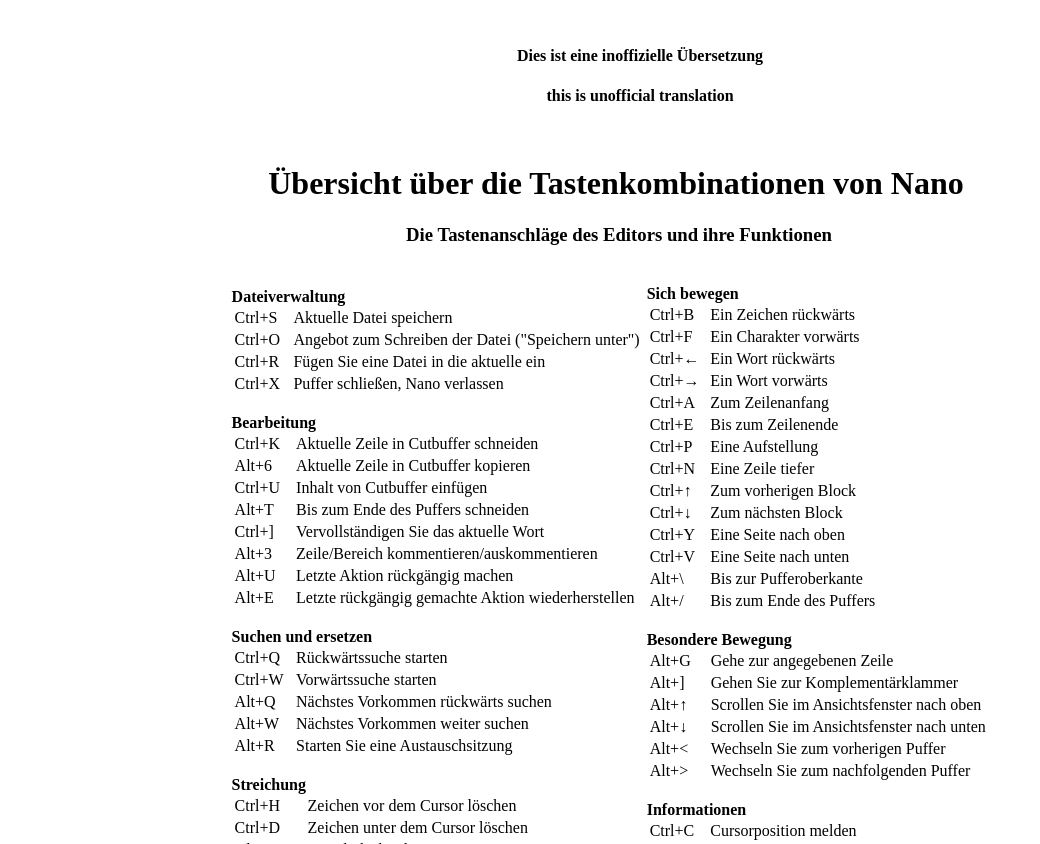
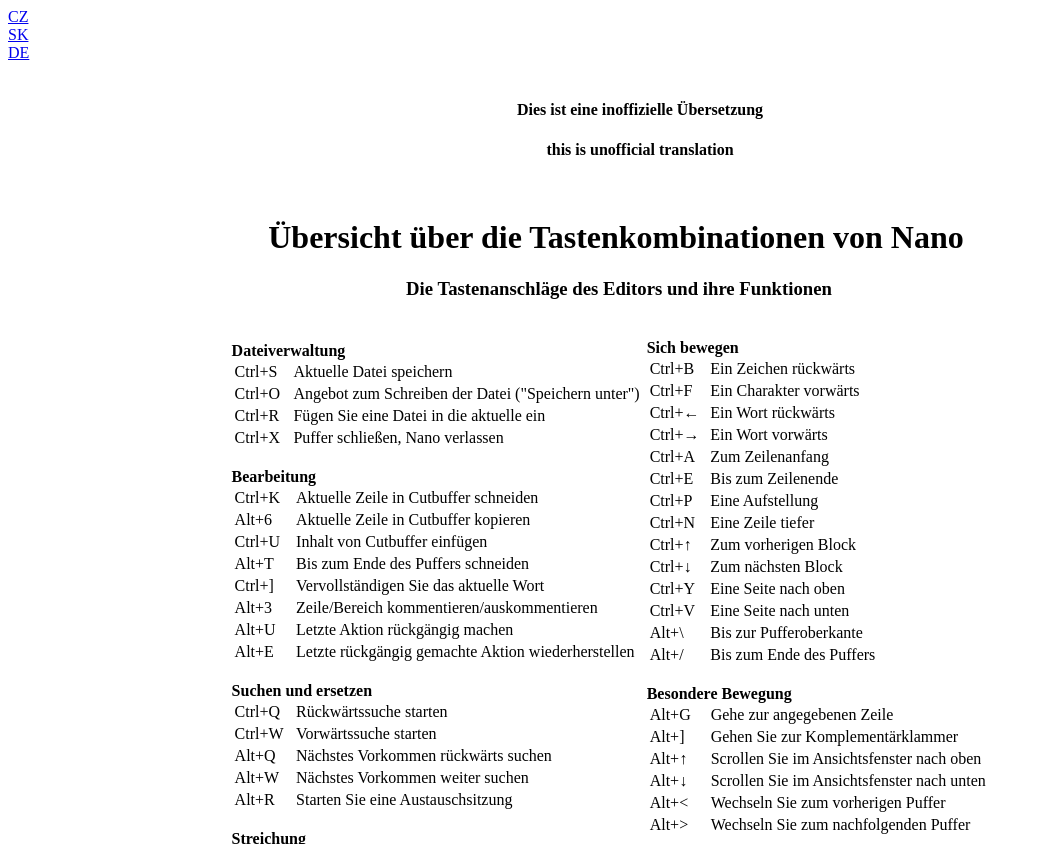
Before and after one commit to stuffbymax/nano-cheat-sheet, a plain HTML site: page ge.html in a window 1280 px wide. Shown: the top 844 px of the page, without its empty margins (0-1040 px from the left). Drawn offline with Linux system fonts and the light colour scheme.

Commit message:
Update ge.html

```diff
--- a/ge.html
+++ b/ge.html
@@ -9,7 +9,22 @@
 </head>
 
 <body>
+<body>
+<style>
+ul {
+  list-style-type: none;
+  margin: 0;
+  padding: 0;
+}
 
+
+
+</style>
+<ul>
+    <li><a href="index.html">CZ</a>
+    <li><a href="sk.html">SK</a>
+    <li><a href="ge.html">DE</a>
+  </ul>
     <br>
     <h4 align="center"> Dies ist eine inoffizielle Übersetzung </h4>
     <h4 align="center"> this is unofficial translation </h4>
```
